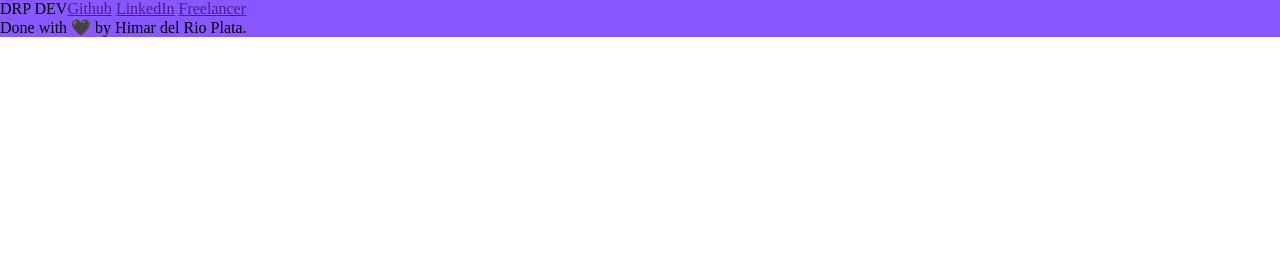
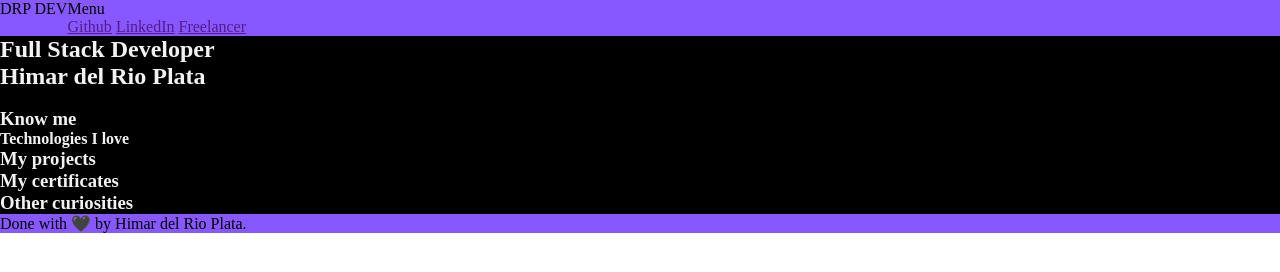
Before and after one commit to winchifrisky/portfolio, a plain HTML site: page src/index.html in a window 1280 px wide. Drawn offline with Linux system fonts and the light colour scheme; a web font is replaced by a local one.

Commit message:
Adding Menu div, and first main section classes.

```diff
--- a/src/index.html
+++ b/src/index.html
@@ -11,31 +11,51 @@
 <body>
     <header>
         <p>DRP DEV</p>
-        <div class="header--container-social-media">
-            <a href="">Github</a>
-            <a href="">LinkedIn</a>
-            <a href="">Freelancer</a>
+        <div class="header--container">
+            <div>
+                <p>Menu</p>
+            </div>
+            <div class="header--container-social-media">
+                <a href="">Github</a>
+                <a href="">LinkedIn</a>
+                <a href="">Freelancer</a>
+            </div>
         </div>
     </header>
     <main>
         <section class="main--home">
-
+            <div class="main--home-container-cta">
+                <h1>Full Stack Developer</h1>
+                <h2>Himar del Rio Plata</h2>
+                <p></p>
+                <a href="/"></a>
+                <a href="/"></a>
+            </div>
+            <div class="main--home-container-img">
+                <img src="" alt="">
+            </div>
         </section>
+        <!-- Classes and styles definitions onto here. -->
         <section class="main--about-me">
-
+            <h3>Know me</h3>
+            <p></p>
+            <div>
+                <h4>Technologies I love</h4>
+                <div></div>
+            </div>
         </section>
         <section class="main--projects">
-
+            <h3>My projects</h3>
         </section>
         <section class="main-certificates">
-
+            <h3>My certificates</h3>
         </section>
         <section class="main--other-curiosities">
-
+            <h3>Other curiosities</h3>
         </section>
     </main>
     <footer>
-        <div>Done with 🖤 by Himar del Rio Plata.</div>
+        <p>Done with 🖤 by Himar del Rio Plata.</p>
     </footer>
 </body>
 </html>
--- a/src/main.css
+++ b/src/main.css
@@ -18,6 +18,46 @@ main {
     background-color: var(--main-black);
     color: var(--main-white);
 }
+.main--home {
+    grid-template:
+        "title title image image"
+        "subtitle subtitle image image"
+        "p p image image"
+        "a a image image";
+}
+.main--home-container-cta {
+
+}
+.main--home-container-cta h1 {
+
+}
+.main--home-container-cta h2 {
+
+}
+.main--home-container-cta p {
+
+}
+.main--home-container-cta a {
+
+}
+.main--home-container-img {
+
+}
+.main--home-container-img img {
+
+}
+.main--about-me {
+
+}
+.main--projects {
+
+}
+.main-certificates {
+
+}
+.main-curiosities {
+
+}
 footer {
     background-color: var(--main-violet);
     color: var(--main-black);
```
